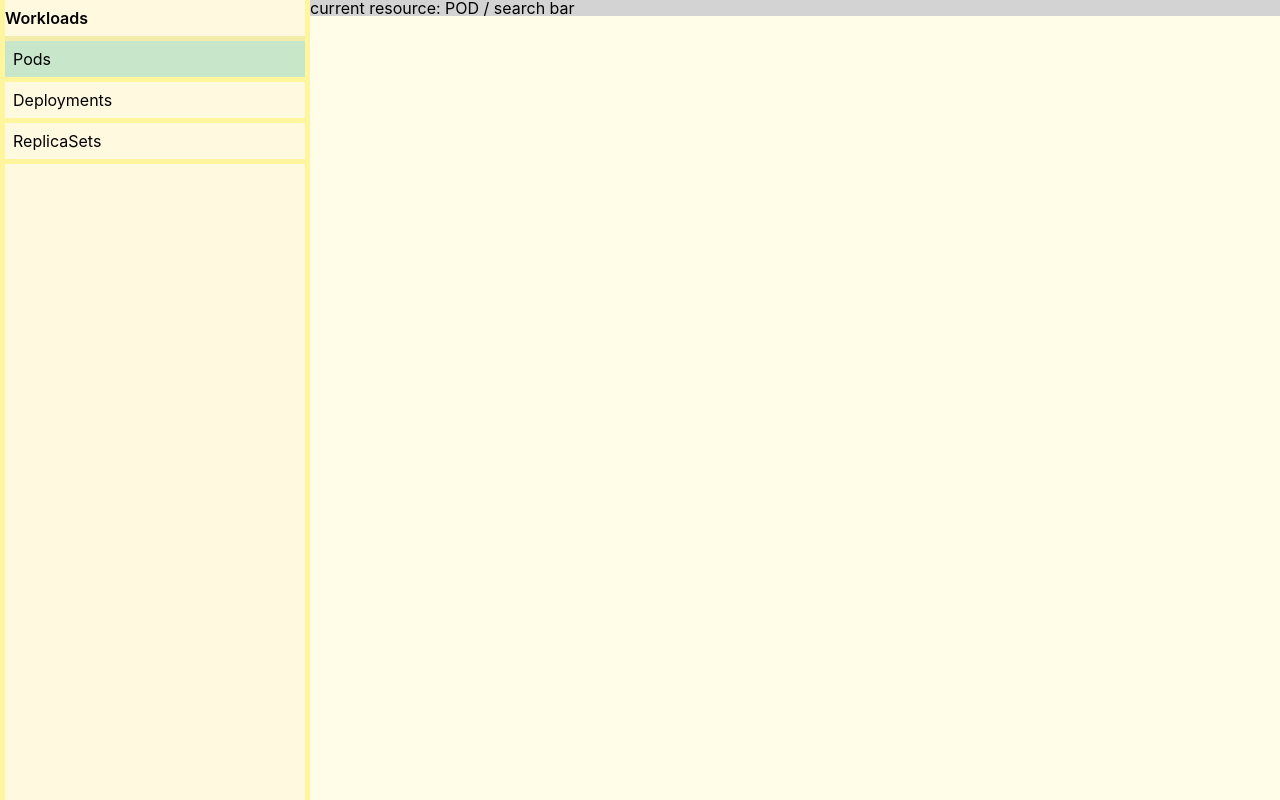
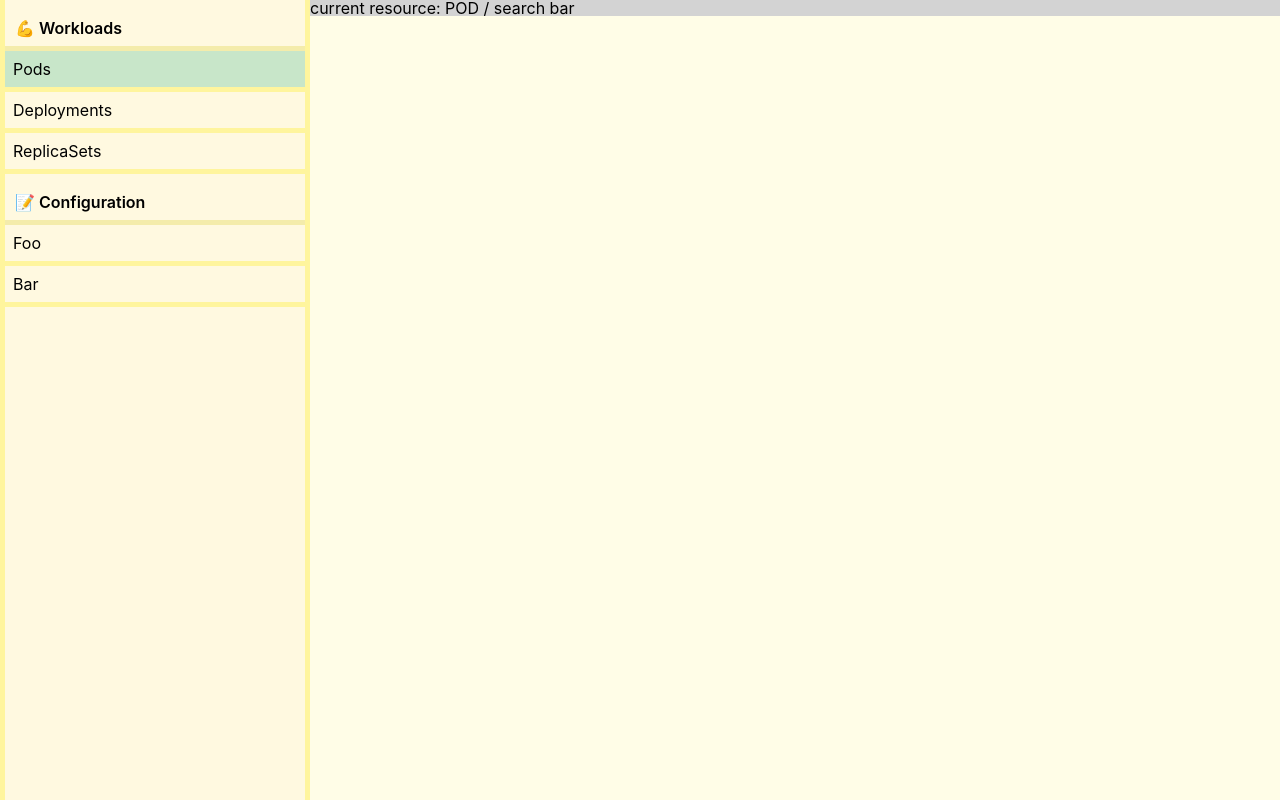
Before and after one commit to benpinchas/kubesexy, a React (Create React App) app: page / in a window 1280 px wide. Built offline with nearby package versions, Linux system fonts and the light colour scheme.

Commit message:
changes in sidebar list

```diff
--- a/src/components/Sidebar/Item.tsx
+++ b/src/components/Sidebar/Item.tsx
@@ -22,6 +22,7 @@ interface StyledContainerProps {
 }
 const StyledContainer = styled.div`
     cursor: pointer;
+    user-select: none;
     padding: 10px 0px;
     padding-left: 8px;
     border-top:  ${(props: StyledContainerProps) => props.isFirst ? "5px solid #f4ecab" : "none"};
--- a/src/components/Sidebar/StyledLabel.tsx
+++ b/src/components/Sidebar/StyledLabel.tsx
@@ -1,7 +1,9 @@
 import styled from "styled-components"
 
 const StyledLabel = styled.h4`
+    user-select: none;
     font-weight: 600;
-    margin: 10px 0px;
+    padding: 10px;
+    margin-top: 10px
 `
 export default StyledLabel
--- a/src/components/Sidebar/index.tsx
+++ b/src/components/Sidebar/index.tsx
@@ -17,6 +17,11 @@ const SideBar: FunctionComponent<Props> = () => {
     const resources = useMemo(() => {
         return [
             {
+                type: "label",
+                content: "💪 Workloads"
+            },
+            {
+                "isFirst": true,
                 "resourceId": "POD",
                 "formattedName": "Pods",
             },
@@ -27,7 +32,22 @@ const SideBar: FunctionComponent<Props> = () => {
             {
                 "resourceId": "REPLICA_SET",
                 "formattedName": "ReplicaSets",
-            }
+            },
+
+            {
+                type: "label",
+                content: "📝 Configuration"
+            },
+            {
+                "isFirst": true,
+                "resourceId": "FOO",
+                "formattedName": "Foo",
+            },
+            {
+                "resourceId": "BAR",
+                "formattedName": "Bar",
+            },
+
         ]
     }, [])
 
@@ -35,22 +55,29 @@ const SideBar: FunctionComponent<Props> = () => {
 
     const currentResource = useSelector(currentResourceSelector)
 
-    const onClick = (resourceId: string) => {
+    const onItemClick = (resourceId: string) => {
         dispatch(switchCurrentResource(resourceId))
     }
 
     return (
         <div>
-            <StyledLabel>Workloads</StyledLabel>
             <StyledList>
                 {
                     resources.map(
-                        (resource, idx) => <Item
-                            key={resource.resourceId}
-                            resource={resource}
-                            onClick={onClick}
-                            isFirst={idx === 0}
-                            isSelected={currentResource === resource.resourceId} />)
+                        (resource, idx) => {
+                            if (resource.type === "label") {
+                                return <StyledLabel> {resource.content} </StyledLabel>
+                            }
+
+                            return <Item
+                                key={resource.resourceId}
+                                resource={resource}
+                                onClick={onItemClick}
+                                isFirst={resource.isFirst}
+                                isSelected={currentResource === resource.resourceId} />
+
+
+                        })
                 }
             </StyledList>
         </div>
```
